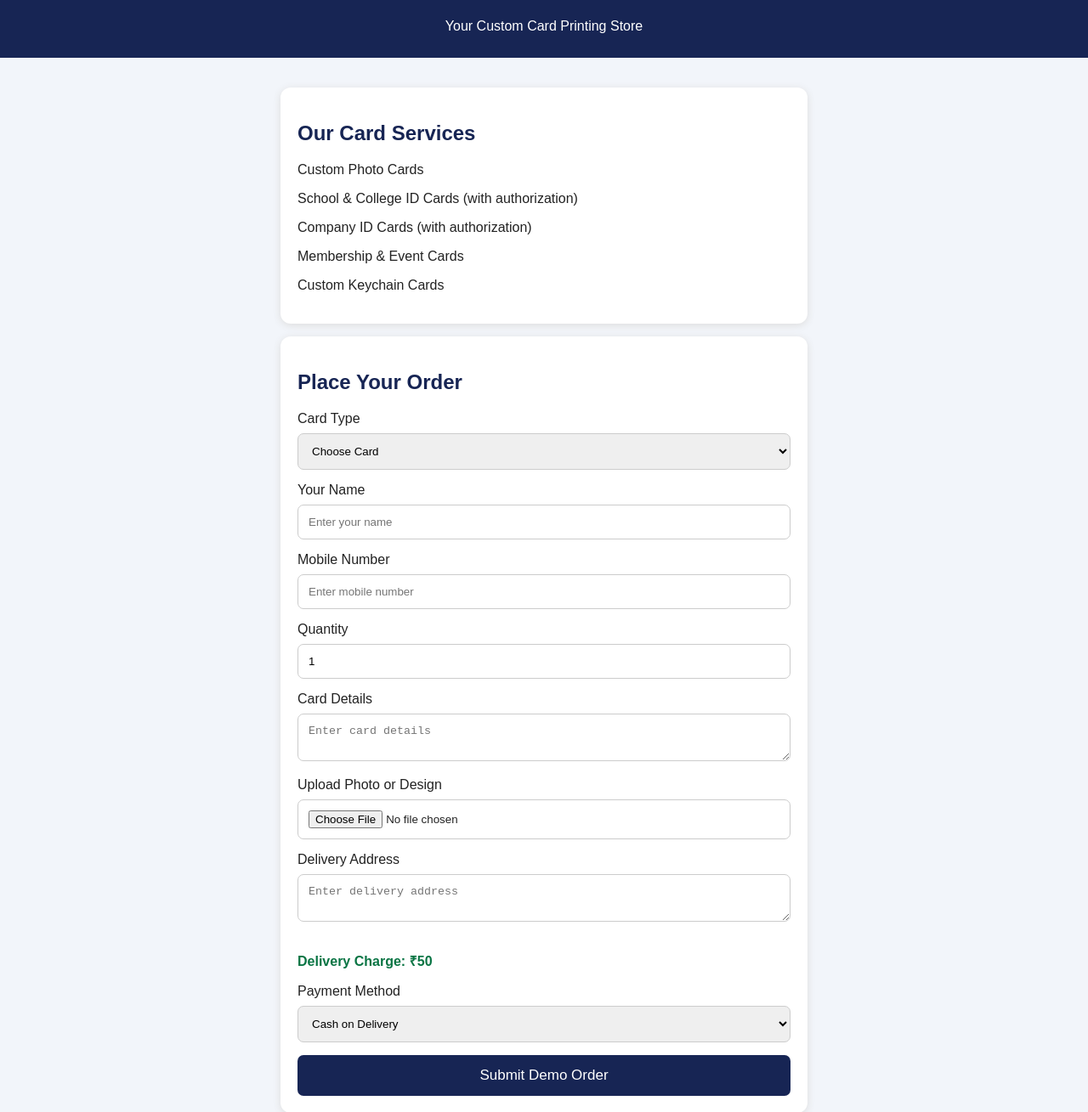
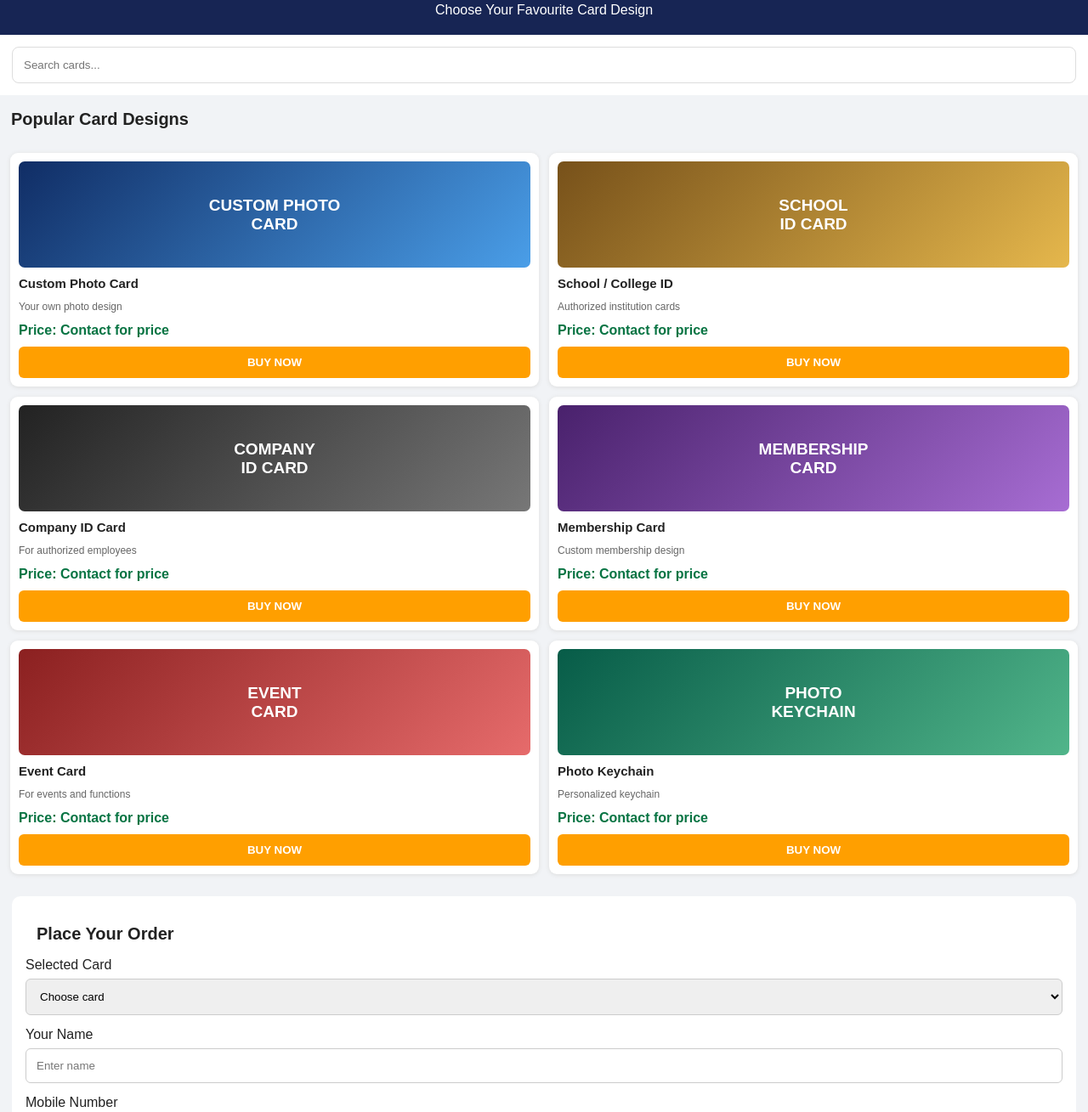
Before and after one commit to rajkumarsatya95-ops/chinmay-id-card-store, a plain HTML site: page index.html in a window 1280 px wide. Shown: the part 51-1360 px from the top of the page at 85% size. Drawn offline with Linux system fonts and the light colour scheme.

Commit message:
Update index.html

```diff
--- a/index.html
+++ b/index.html
@@ -3,86 +3,160 @@
 <html lang="en">
 <head>
 <meta charset="UTF-8">
-<meta name="viewport" content="width=device-width, initial-scale=1.0">
+<meta name="viewport" content="width=device-width, initial-scale=1">
 <title>CHINMAY ID CARD STORE</title>
 <style>
 *{box-sizing:border-box}
-body{margin:0;font-family:Arial;background:#f2f5fa;color:#222}
-header{background:#172554;color:white;text-align:center;padding:28px 12px}
-header h1{margin:0;font-size:25px}
-header p{margin-bottom:0}
-.container{max-width:650px;margin:20px auto;padding:15px}
-.card{background:white;padding:20px;border-radius:12px;margin-bottom:15px;box-shadow:0 2px 10px #ddd}
-h2{color:#172554}
-input,select,textarea{width:100%;padding:12px;margin:8px 0 15px;border:1px solid #ccc;border-radius:7px}
-button{width:100%;padding:14px;background:#172554;color:white;border:0;border-radius:7px;font-size:17px}
-.price{font-weight:bold;color:#087443}
+body{margin:0;background:#f1f3f6;font-family:Arial;color:#222}
+header{background:#172554;color:white;padding:20px;text-align:center}
+header h1{font-size:23px;margin:0}
+header p{margin:7px 0 0}
+.search{padding:14px;background:white}
+.search input{width:100%;padding:13px;border:1px solid #ddd;border-radius:8px}
+h2{font-size:20px;padding:0 13px}
+.products{display:grid;grid-template-columns:repeat(2,1fr);gap:12px;padding:12px}
+.product{background:white;border-radius:9px;padding:10px;box-shadow:0 1px 5px #ddd}
+.design{height:125px;border-radius:7px;color:white;display:flex;align-items:center;justify-content:center;text-align:center;font-weight:bold;font-size:19px}
+.blue{background:linear-gradient(135deg,#102d65,#4a9ee8)}
+.gold{background:linear-gradient(135deg,#77511a,#e5b74c)}
+.green{background:linear-gradient(135deg,#075c48,#51b58a)}
+.purple{background:linear-gradient(135deg,#49216c,#a76dd3)}
+.red{background:linear-gradient(135deg,#8b2020,#e66b6b)}
+.dark{background:linear-gradient(135deg,#222,#777)}
+.product h3{font-size:15px;margin:10px 0}
+.product p{font-size:12px;color:#666}
+.price{font-weight:bold;color:#087443;margin:10px 0}
+button{width:100%;padding:11px;border:0;border-radius:6px;background:#ff9f00;color:white;font-weight:bold}
+.order{background:white;margin:14px;padding:16px;border-radius:10px}
+.order input,.order select,.order textarea{width:100%;padding:12px;margin:7px 0 14px;border:1px solid #ccc;border-radius:6px}
+.order button{background:#172554}
 footer{text-align:center;padding:20px;color:#666}
 </style>
 </head>
 <body>
 <header>
 <h1>CHINMAY ID CARD STORE</h1>
-<p>Your Custom Card Printing Store</p>
+<p>Choose Your Favourite Card Design</p>
 </header>
 
-<div class="container">
-<div class="card">
-<h2>Our Card Services</h2>
-<p>Custom Photo Cards</p>
-<p>School & College ID Cards (with authorization)</p>
-<p>Company ID Cards (with authorization)</p>
-<p>Membership & Event Cards</p>
-<p>Custom Keychain Cards</p>
+<div class="search">
+<input id="search" placeholder="Search cards..." oninput="filterCards()">
 </div>
 
-<div class="card">
+<h2>Popular Card Designs</h2>
+<div class="products">
+
+<div class="product" data-name="custom photo card">
+<div class="design blue">CUSTOM PHOTO<br>CARD</div>
+<h3>Custom Photo Card</h3>
+<p>Your own photo design</p>
+<div class="price">Price: Contact for price</div>
+<button onclick="choose('Custom Photo Card')">BUY NOW</button>
+</div>
+
+<div class="product" data-name="school college id">
+<div class="design gold">SCHOOL<br>ID CARD</div>
+<h3>School / College ID</h3>
+<p>Authorized institution cards</p>
+<div class="price">Price: Contact for price</div>
+<button onclick="choose('School / College ID')">BUY NOW</button>
+</div>
+
+<div class="product" data-name="company id">
+<div class="design dark">COMPANY<br>ID CARD</div>
+<h3>Company ID Card</h3>
+<p>For authorized employees</p>
+<div class="price">Price: Contact for price</div>
+<button onclick="choose('Company ID Card')">BUY NOW</button>
+</div>
+
+<div class="product" data-name="membership card">
+<div class="design purple">MEMBERSHIP<br>CARD</div>
+<h3>Membership Card</h3>
+<p>Custom membership design</p>
+<div class="price">Price: Contact for price</div>
+<button onclick="choose('Membership Card')">BUY NOW</button>
+</div>
+
+<div class="product" data-name="event card">
+<div class="design red">EVENT<br>CARD</div>
+<h3>Event Card</h3>
+<p>For events and functions</p>
+<div class="price">Price: Contact for price</div>
+<button onclick="choose('Event Card')">BUY NOW</button>
+</div>
+
+<div class="product" data-name="keychain card">
+<div class="design green">PHOTO<br>KEYCHAIN</div>
+<h3>Photo Keychain</h3>
+<p>Personalized keychain</p>
+<div class="price">Price: Contact for price</div>
+<button onclick="choose('Photo Keychain')">BUY NOW</button>
+</div>
+
+</div>
+
+<div class="order" id="order">
 <h2>Place Your Order</h2>
-<form onsubmit="event.preventDefault();alert('This is a demo. Online ordering is not active yet.');">
-<label>Card Type</label>
-<select required>
-<option value="">Choose Card</option>
+<form onsubmit="demo(event)">
+<label>Selected Card</label>
+<select id="card" required>
+<option value="">Choose card</option>
 <option>Custom Photo Card</option>
 <option>School / College ID</option>
-<option>Authorized Company ID</option>
+<option>Company ID Card</option>
 <option>Membership Card</option>
 <option>Event Card</option>
-<option>Keychain Card</option>
+<option>Photo Keychain</option>
 </select>
 
 <label>Your Name</label>
-<input type="text" placeholder="Enter your name" required>
+<input placeholder="Enter name" required>
 
 <label>Mobile Number</label>
-<input type="tel" placeholder="Enter mobile number" required>
+<input type="tel" placeholder="Mobile number" required>
 
 <label>Quantity</label>
 <input type="number" min="1" value="1" required>
 
-<label>Card Details</label>
-<textarea placeholder="Enter card details"></textarea>
-
-<label>Upload Photo or Design</label>
+<label>Upload Photo</label>
 <input type="file" accept="image/*">
 
+<label>Design Details</label>
+<textarea placeholder="Write your requirements"></textarea>
+
 <label>Delivery Address</label>
-<textarea placeholder="Enter delivery address"></textarea>
+<textarea placeholder="Full address" required></textarea>
 
-<p class="price">Delivery Charge: ₹50</p>
+<p><b>Delivery Charge: ₹50</b></p>
+
 <label>Payment Method</label>
 <select>
 <option>Cash on Delivery</option>
 <option>Online Payment (coming soon)</option>
 </select>
 
-<button type="submit">Submit Demo Order</button>
+<button type="submit">SUBMIT ORDER</button>
 </form>
 </div>
-</div>
 
-<footer>
-<p>CHINMAY ID CARD STORE</p>
-<p>Custom Cards | Delivery Across India</p>
-</footer>
+<footer>CHINMAY ID CARD STORE<br>Delivery Across India</footer>
+
+<script>
+function choose(name){
+document.getElementById('card').value=name;
+document.getElementById('order').scrollIntoView({behavior:'smooth'});
+}
+function filterCards(){
+let q=document.getElementById('search').value.toLowerCase();
+document.querySelectorAll('.product').forEach(p=>{
+p.style.display=p.dataset.name.includes(q)?'block':'none';
+});
+}
+function demo(e){
+e.preventDefault();
+alert('Demo only: Real order submission and payment are not active yet.');
+}
+</script>
 </body>
-                 </html>
+</html>
```
